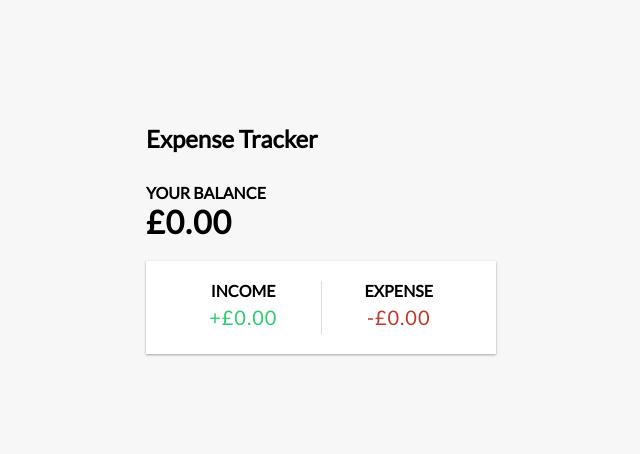
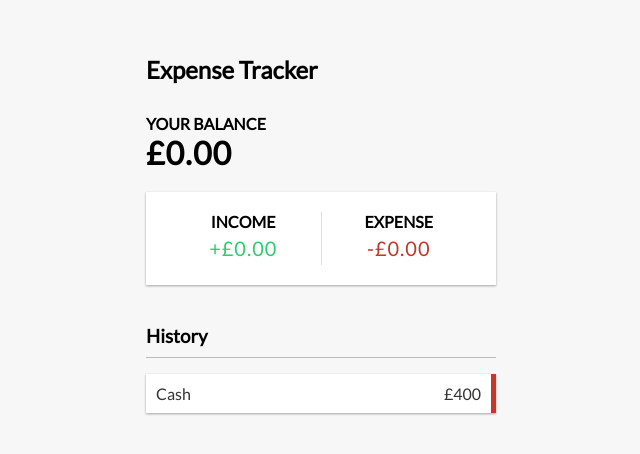
Before and after one commit to naima90/expense-tracker, a React (Create React App) app: page / in a window 1280 px wide. Shown: the part 156-610 px from the top of the page, without its empty margins (319-959 px from the left). Built offline with nearby package versions, Linux system fonts and the light colour scheme.

Commit message:
added TransactionList component which shows transaction history

```diff
--- a/src/App.js
+++ b/src/App.js
@@ -2,6 +2,7 @@
 import { Header } from './components/Header'
 import { Balance } from './components/Balance'
 import { IncomeExpenses } from './components/IncomeExpenses'
+import { TransactionList } from './components/TransactionList'
 
 function App() {
   return (
@@ -10,6 +11,7 @@
       <div className='container'>
       <Balance />
       <IncomeExpenses />
+      <TransactionList />
       </div>
     </div>
   );
--- /dev/null
+++ b/src/components/TransactionList.js
@@ -0,0 +1,15 @@
+import React from 'react'
+
+export const TransactionList = () => {
+  return (
+    <>
+      <h3>History</h3>
+      <ul id='list' className='list'>
+        <li className='minus'>
+          Cash <span>£400</span> <button className='delete-btn'>x</button>
+          </li>
+      </ul>
+
+    </>
+  )
+}
```
